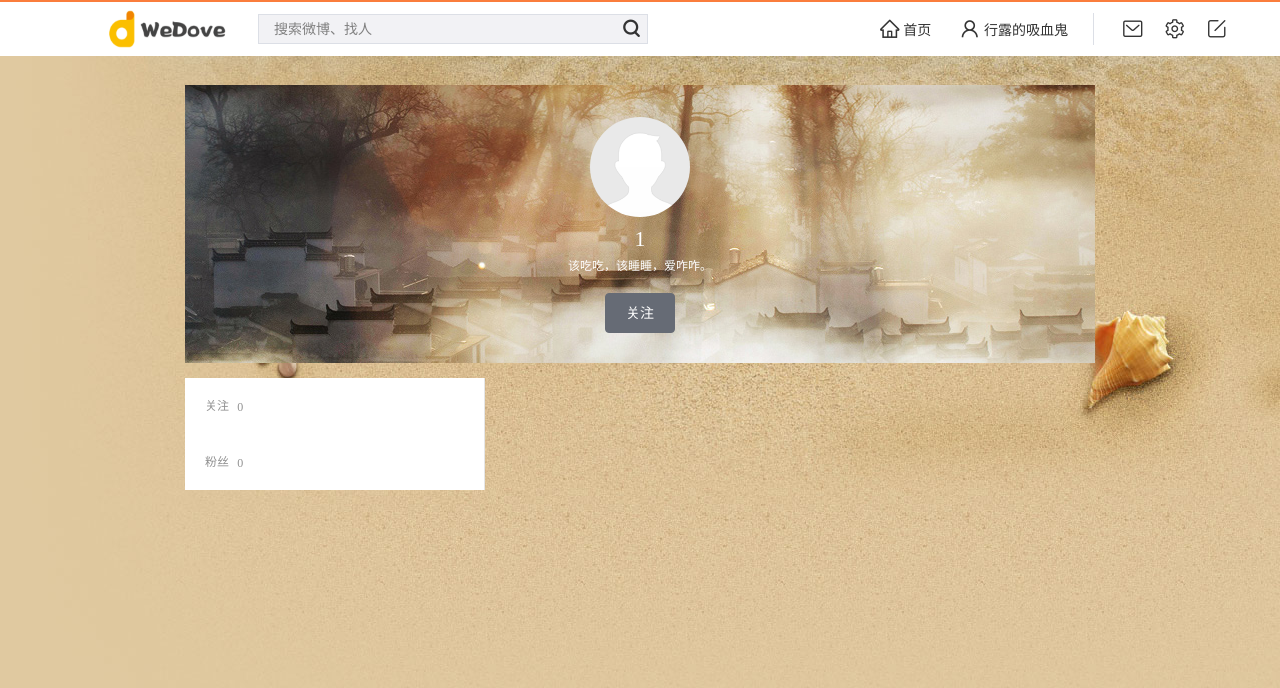
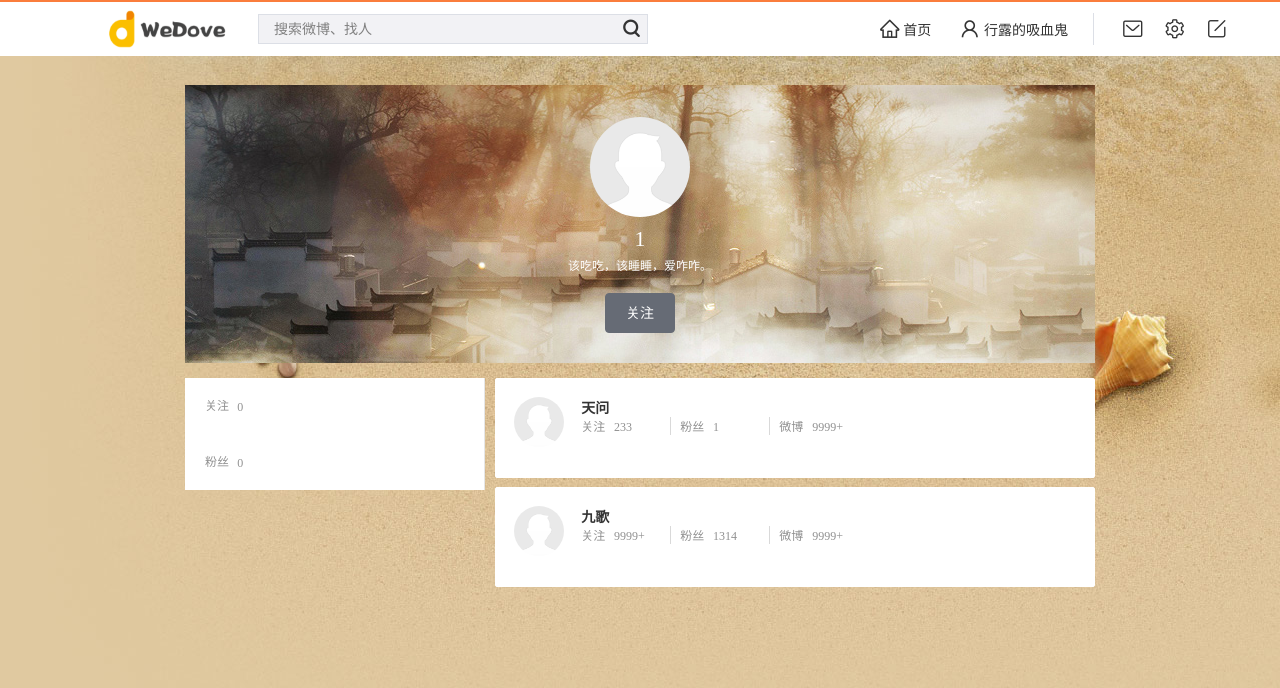
Before and after one commit to lilith0120/wedove, a Vue app: page /myhome/1/fan in a window 1280 px wide. Shown: the top 688 px of the page. Built offline with nearby package versions, Linux system fonts and the light colour scheme.

Commit message:
完成关注与粉丝页面

```diff
--- a/src/components/Home/Content/User_card.vue
+++ b/src/components/Home/Content/User_card.vue
@@ -92,9 +92,9 @@ export default {
       if (type == 3) {
         this.$router.push(`/myhome/${this.user}`);
       } else if (type == 1) {
-        this.$router.push({ name: "attention_page" });
+        this.$router.push(`/myhome/${this.user}/attention`);
       } else {
-        this.$router.push({ name: "fan_page" });
+        this.$router.push(`/myhome/${this.user}/fan`);
       }
     },
   },
--- a/src/components/Myhome/Content/Attention_page.vue
+++ b/src/components/Myhome/Content/Attention_page.vue
@@ -44,18 +44,18 @@
                   <span
                     class="b_num"
                     v-if="blog.attention_num < 10000"
-                    @click="go_msg(1)"
+                    @click="go_msg(1, blog.user)"
                   >{{blog.attention_num}}</span>
-                  <span class="b_num" v-else @click="go_msg(1)">9999+</span>
+                  <span class="b_num" v-else @click="go_msg(1, blog.user)">9999+</span>
                 </li>
                 <li id="fan">
                   <span class="tip">粉丝</span>
                   <span
                     class="b_num"
                     v-if="blog.fan_num < 10000"
-                    @click="go_msg(2)"
+                    @click="go_msg(2, blog.user)"
                   >{{blog.fan_num}}</span>
-                  <span class="b_num" v-else @click="go_msg(2)">9999+</span>
+                  <span class="b_num" v-else @click="go_msg(2, blog.user)">9999+</span>
                 </li>
                 <li id="blog">
                   <span class="tip">微博</span>
@@ -64,7 +64,7 @@
                     v-if="blog.blog_num < 10000"
                     @click="go_msg(3, blog.user)"
                   >{{blog.blog_num}}</span>
-                  <span class="b_num" v-else @click="go_msg(3)">9999+</span>
+                  <span class="b_num" v-else @click="go_msg(3, blog.user)">9999+</span>
                 </li>
               </ul>
             </div>
@@ -128,9 +128,9 @@ export default {
       if (type == 3) {
         this.$router.push(`/myhome/${user}`);
       } else if (type == 1) {
-        this.$router.push({ name: "attention_page" });
+        this.$router.push(`/myhome/${user}/attention`);
       } else {
-        this.$router.push({ name: "fan_page" });
+        this.$router.push(`/myhome/${user}/fan`);
       }
     },
   },
@@ -246,7 +246,7 @@ export default {
 #fan,
 #blog {
   display: inline-block;
-  width: 20%;
+  width: 30%;
 }
 
 #attention,
--- a/src/components/Myhome/Content/Fan_page.vue
+++ b/src/components/Myhome/Content/Fan_page.vue
@@ -18,17 +18,96 @@
         </el-menu-item>
       </el-menu>
     </div>
+
+    <div id="blogs">
+      <div class="b_content" v-for="(blog, index) in blogs" :key="index">
+        <div class="b_top">
+          <img class="b_avatar" :src="blog.avatar" />
+          <div id="middle_bottom">
+            <div class="b_middle">
+              <el-popover
+                placement="top"
+                width="350"
+                trigger="hover"
+                @show="isShow.splice(index, 1, true)"
+                @hide="isShow.splice(index, 1, false)"
+              >
+                <user-card :isShow="isShow[index]" :user="blog.user"></user-card>
+                <div class="b_user" slot="reference" @click="go_userhome(blog.user)">{{blog.user}}</div>
+              </el-popover>
+            </div>
+
+            <div id="bottom">
+              <ul>
+                <li id="attention">
+                  <span class="tip">关注</span>
+                  <span
+                    class="b_num"
+                    v-if="blog.attention_num < 10000"
+                    @click="go_msg(1, blog.user)"
+                  >{{blog.attention_num}}</span>
+                  <span class="b_num" v-else @click="go_msg(1, blog.user)">9999+</span>
+                </li>
+                <li id="fan">
+                  <span class="tip">粉丝</span>
+                  <span
+                    class="b_num"
+                    v-if="blog.fan_num < 10000"
+                    @click="go_msg(2, blog.user)"
+                  >{{blog.fan_num}}</span>
+                  <span class="b_num" v-else @click="go_msg(2, blog.user)">9999+</span>
+                </li>
+                <li id="blog">
+                  <span class="tip">微博</span>
+                  <span
+                    class="b_num"
+                    v-if="blog.blog_num < 10000"
+                    @click="go_msg(3, blog.user)"
+                  >{{blog.blog_num}}</span>
+                  <span class="b_num" v-else @click="go_msg(3, blog.user)">9999+</span>
+                </li>
+              </ul>
+            </div>
+          </div>
+        </div>
+      </div>
+    </div>
   </div>
 </template>
 
 <script>
+import userCard from "../../Home/Content/User_card";
+
 export default {
   name: "Fan_page",
+
+  components: {
+    userCard,
+  },
 
   data() {
     return {
       attention_num: 0,
       fan_num: 0,
+      isShow: [],
+      blogs: [
+        {
+          id: 1,
+          avatar: require("../../../assets/avatar.png"),
+          user: "天问",
+          attention_num: 233,
+          fan_num: 1,
+          blog_num: 11110,
+        },
+        {
+          id: 2,
+          avatar: require("../../../assets/avatar.png"),
+          user: "九歌",
+          attention_num: 112222,
+          fan_num: 1314,
+          blog_num: 12400,
+        },
+      ],
     };
   },
 
@@ -38,6 +117,20 @@ export default {
         return;
       } else {
         this.$router.push({ name: "attention_page" });
+      }
+    },
+
+    go_userhome(user) {
+      this.$router.push(`/myhome/${user}`);
+    },
+
+    go_msg(type, user) {
+      if (type == 3) {
+        this.$router.push(`/myhome/${user}`);
+      } else if (type == 1) {
+        this.$router.push(`/myhome/${user}/attention`);
+      } else {
+        this.$router.push(`/myhome/${user}/fan`);
       }
     },
   },
@@ -78,6 +171,109 @@ export default {
 .num {
   margin-left: 2%;
 }
+
+#blogs {
+  /* border: 1px black solid;
+  box-sizing: border-box; */
+  width: 600px;
+}
+
+.b_content {
+  border: 1px #fff solid;
+  box-sizing: border-box;
+  border-radius: 2px;
+  margin-bottom: 1.5%;
+  min-height: 50px;
+  background-color: #fff;
+}
+
+.b_top {
+  /* border: 1px red solid;
+  box-sizing: border-box; */
+  display: flex;
+  margin: 0 auto;
+  margin-top: 3%;
+  width: 94%;
+}
+
+.b_avatar {
+  width: 50px;
+  height: 50px;
+  border-radius: 50px;
+}
+
+#middle_bottom {
+  /* border: 1px red solid;
+  box-sizing: border-box; */
+  margin-left: 2%;
+}
+
+.b_middle {
+  /* border: 1px red solid;
+  box-sizing: border-box; */
+  display: flex;
+  flex-direction: column;
+  justify-content: space-between;
+  margin-left: 2%;
+}
+
+.b_user {
+  display: inline;
+  font-size: 14px;
+  font-weight: bold;
+  color: #333;
+}
+
+.b_user:hover {
+  cursor: pointer;
+  color: #eb7350;
+}
+
+#bottom {
+  /* border: 1px red solid;
+  box-sizing: border-box; */
+  margin-left: 2%;
+  width: 300px;
+  height: 60px;
+  background-color: #fff;
+}
+
+#bottom ul {
+  list-style-type: none;
+}
+
+#attention,
+#fan,
+#blog {
+  display: inline-block;
+  width: 30%;
+}
+
+#attention,
+#fan {
+  border-right: 1px #d9d9d9 solid;
+  box-sizing: border-box;
+}
+
+#fan,
+#blog {
+  margin-left: 3%;
+}
+
+.b_num:hover {
+  cursor: pointer;
+  color: #eb7350;
+}
+
+.b_num,
+.tip {
+  font-size: 12px;
+  color: #919191;
+}
+
+.b_num {
+  margin-left: 10%;
+}
 </style>
 
 <style>
```
